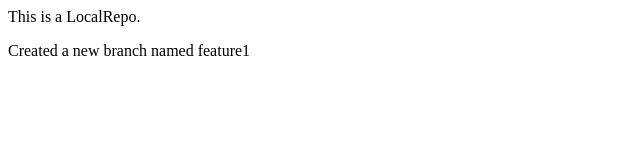
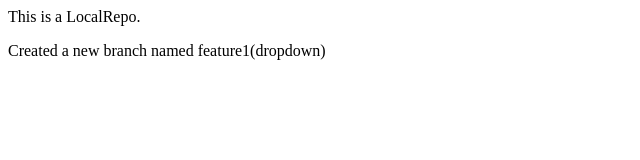
Before and after one commit to cherithpatikineti/GitDemo, a plain HTML site: page index.html in a window 1280 px wide. Shown: the full height of the page, 0-640 px from the left. Drawn offline with Linux system fonts and the light colour scheme.

Commit message:
added dropdown

```diff
--- a/index.html
+++ b/index.html
@@ -1,2 +1,2 @@
 <p>This is a LocalRepo.</p>
-<p>Created a new branch named feature1</p>
+<p>Created a new branch named feature1(dropdown)</p>
```
